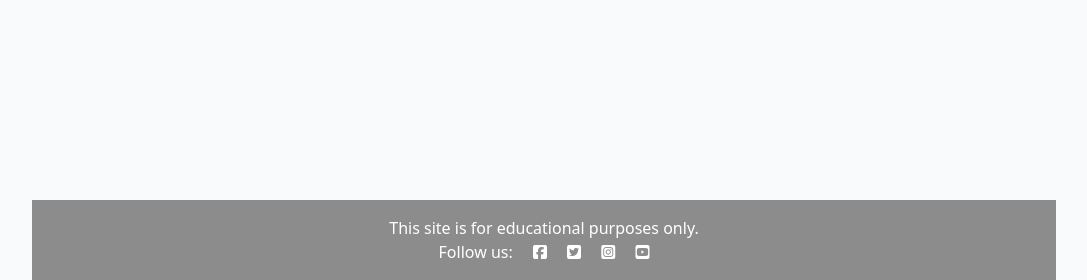
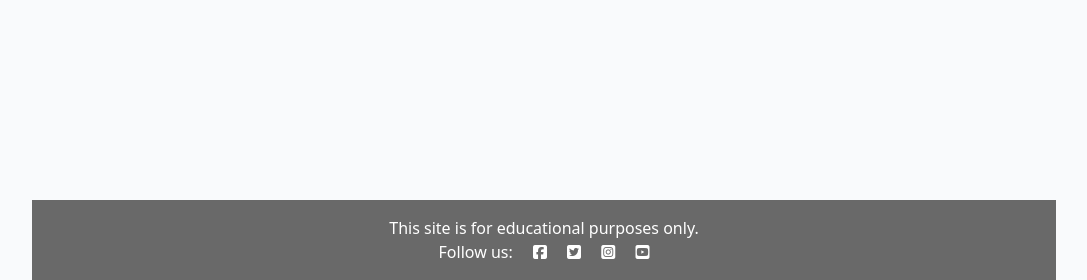
Before and after one commit to adrianskelton/adrianproject4, a Django app: page /register/ in a window 1280 px wide. Shown: the part 520-800 px from the top of the page, without its empty margins (96-1183 px from the left). Run offline with Django 3.2, Linux system fonts and the light colour scheme; some libraries are stand-ins or nearby versions.

Commit message:
refactor css for footer changed background color

```diff
--- a/static/css/style.css
+++ b/static/css/style.css
@@ -60,7 +60,7 @@ a {
 }
 
 .dark-bg {
-    background-color: #8d8c8c;
+    background-color: #696969;
 }
 
 .logo {
```
